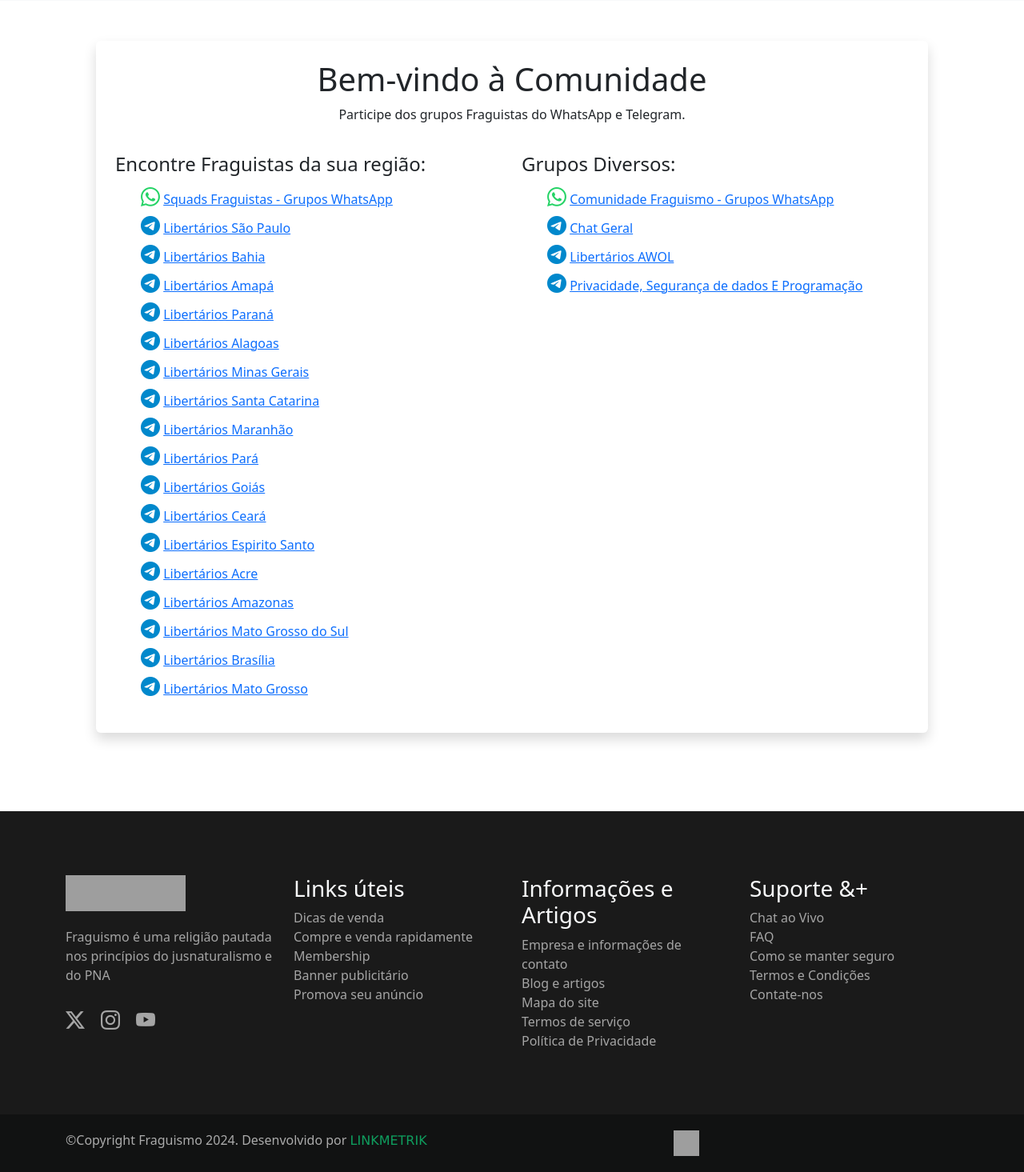
After one commit to Fraguismo-org/fraguismo, a Django app: page /members/comunidade/ in a window 1280 px wide. The commit adds this page. Shown: the part 317-1782 px from the top of the page at 80% size. Run offline with Django 4.2, Linux system fonts and the light colour scheme; some libraries are stand-ins or nearby versions; grey boxes are pictures that could not be loaded.

Commit message:
Comunidade (#24)
* Link afiliado criado

* aumentar pontuação em 2 pontos(n funcionando)

* adicionado pontuacao para referral

* Criação pagina comunidade

* Comunidades diversas adicionado

---------

Co-authored-by: alexandre-999 <alexandre.goncalves@trampay.com>
Co-authored-by: figueiredo-linkmetrik <figueiredo@linkmetrik.com>

```diff
--- /dev/null
+++ b/members/templates/members/comunidade.html
@@ -0,0 +1,117 @@
+{% extends 'base.html' %}
+
+{% block content %}
+<div class="container shadow p-4 mb-5 bg-body rounded">
+    <div class="row text-center" style="padding-bottom: 20px;">
+        <h1>Bem-vindo à Comunidade</h1>
+        <p>Participe dos grupos Fraguistas do WhatsApp e Telegram.</p>
+    </div>
+
+    <div class="row">
+        <div class="col-md-6">
+            <div class="row text-start">
+                <h4>Encontre Fraguistas da sua região:</h4>
+            </div>
+            <ul style="list-style-type: none;">
+                <li>
+                    <i class="bi bi-whatsapp" style="color: #25D366; font-size: 1.5em;"></i>
+                    <a href="https://chat.whatsapp.com/CRmI7PCabFMERP3zwpE3Kr" target="_blank">Squads Fraguistas - Grupos WhatsApp</a>
+                </li>
+
+                <li>
+                    <i class="bi bi-telegram" style="color: #0088cc; font-size: 1.5em;"></i>
+                    <a href="https://t.me/fraguismo/11292" target="_blank">Libertários São Paulo</a>
+                </li>
+                <li>
+                    <i class="bi bi-telegram" style="color: #0088cc; font-size: 1.5em;"></i>
+                    <a href="https://t.me/fraguismo/10749" target="_blank">Libertários Bahia</a>
+                </li>
+                <li>
+                    <i class="bi bi-telegram" style="color: #0088cc; font-size: 1.5em;"></i>
+                    <a href="https://t.me/fraguismo/10751" target="_blank">Libertários Amapá</a>
+                </li>
+                <li>
+                    <i class="bi bi-telegram" style="color: #0088cc; font-size: 1.5em;"></i>
+                    <a href="https://t.me/fraguismo/10801" target="_blank">Libertários Paraná</a>
+                </li>
+                <li>
+                    <i class="bi bi-telegram" style="color: #0088cc; font-size: 1.5em;"></i>
+                    <a href="https://t.me/fraguismo/10752" target="_blank">Libertários Alagoas</a>
+                </li>
+                <li>
+                    <i class="bi bi-telegram" style="color: #0088cc; font-size: 1.5em;"></i>
+                    <a href="https://t.me/fraguismo/10739" target="_blank">Libertários Minas Gerais</a>
+                </li>
+                <li>
+                    <i class="bi bi-telegram" style="color: #0088cc; font-size: 1.5em;"></i>
+                    <a href="https://t.me/fraguismo/10910" target="_blank">Libertários Santa Catarina</a>
+                </li>
+                <li>
+                    <i class="bi bi-telegram" style="color: #0088cc; font-size: 1.5em;"></i>
+                    <a href="https://t.me/fraguismo/10742" target="_blank">Libertários Maranhão</a>
+                </li>
+                <li>
+                    <i class="bi bi-telegram" style="color: #0088cc; font-size: 1.5em;"></i>
+                    <a href="https://t.me/fraguismo/10738" target="_blank">Libertários Pará</a>
+                </li>
+                <li>
+                    <i class="bi bi-telegram" style="color: #0088cc; font-size: 1.5em;"></i>
+                    <a href="https://t.me/fraguismo/10743" target="_blank">Libertários Goiás</a>
+                </li>
+                <li>
+                    <i class="bi bi-telegram" style="color: #0088cc; font-size: 1.5em;"></i>
+                    <a href="https://t.me/fraguismo/10748" target="_blank">Libertários Ceará</a>
+                </li>
+                <li>
+                    <i class="bi bi-telegram" style="color: #0088cc; font-size: 1.5em;"></i>
+                    <a href="https://t.me/fraguismo/10745" target="_blank">Libertários Espirito Santo</a>
+                </li>
+                <li>
+                    <i class="bi bi-telegram" style="color: #0088cc; font-size: 1.5em;"></i>
+                    <a href="https://t.me/fraguismo/10753" target="_blank">Libertários Acre</a>
+                </li>
+                <li>
+                    <i class="bi bi-telegram" style="color: #0088cc; font-size: 1.5em;"></i>
+                    <a href="https://t.me/fraguismo/10750" target="_blank">Libertários Amazonas</a>
+                </li>
+                <li>
+                    <i class="bi bi-telegram" style="color: #0088cc; font-size: 1.5em;"></i>
+                    <a href="https://t.me/fraguismo/10740" target="_blank">Libertários Mato Grosso do Sul</a>
+                </li>
+                <li>
+                    <i class="bi bi-telegram" style="color: #0088cc; font-size: 1.5em;"></i>
+                    <a href="https://t.me/fraguismo/10747" target="_blank">Libertários Brasília</a>
+                </li>
+                <li>
+                    <i class="bi bi-telegram" style="color: #0088cc; font-size: 1.5em;"></i>
+                    <a href="https://t.me/fraguismo/10741" target="_blank">Libertários Mato Grosso</a>
+                </li>
+            </ul>
+        </div>
+
+        <div class="col-md-6">
+            <div class="row text-start">
+                <h4>Grupos Diversos:</h4>
+            </div>
+            <ul style="list-style-type: none;">
+                <li>
+                    <i class="bi bi-whatsapp" style="color: #25D366; font-size: 1.5em;"></i>
+                    <a href="https://chat.whatsapp.com/BimnkgYeI03JlcXLEcxUBl" target="_blank">Comunidade Fraguismo - Grupos WhatsApp</a>
+                </li>
+                <li>
+                    <i class="bi bi-telegram" style="color: #0088cc; font-size: 1.5em;"></i>
+                    <a href="https://t.me/fraguismo/10769" target="_blank">Chat Geral</a>
+                </li>
+                <li>
+                    <i class="bi bi-telegram" style="color: #0088cc; font-size: 1.5em;"></i>
+                    <a href="https://t.me/fraguismo/11991" target="_blank">Libertários AWOL</a>
+                </li>
+                <li>
+                    <i class="bi bi-telegram" style="color: #0088cc; font-size: 1.5em;"></i>
+                    <a href="https://t.me/fraguismo/10756" target="_blank">Privacidade, Segurança de dados E Programação</a>
+                </li>
+            </ul>
+        </div>
+    </div>
+</div>
+{% endblock content %}
--- a/members/urls.py
+++ b/members/urls.py
@@ -13,6 +13,7 @@ urlpatterns = [
     path('logout_user/', views.logout_user, name='logout'),
     path('register_user/', views.register_user, name='register'),
     path('user_page/', views.user_page, name='user_page'),
+    path('comunidade/', views.comunidade, name='comunidade'),
 
     # URLs para redefinição de senha
     path('password-reset/', PasswordResetView.as_view(template_name='authenticate/password-reset.html'), name='password-reset'),
--- a/members/views.py
+++ b/members/views.py
@@ -29,6 +29,7 @@ def logout_user(request):
     return redirect('login')
 
 def register_user(request):
+    referrer = request.GET.get('ref', None)
     if request.method == "POST":
         user  = Users()
         user.is_fraguista = request.POST.get('fraguista', None) == 'on'
@@ -46,6 +47,18 @@ def register_user(request):
             auth_user = authenticate(request, username=user.username, password=password)
             login(request, auth_user)
             messages.success(request, ("Conta criada com sucesso!"))
+            if referrer:
+                try:
+                    referrer_profile = Profile.objects.get(user__username=referrer)
+                    LogRating.add_log_rating(referrer_profile, 2, user.id)
+                    referrer_profile.pontuacao += 2
+                    if len(ProfilePendencia.get_pendencias(referrer_profile)) == 0 and referrer_profile.is_next_level():
+                        referrer_profile.change_level()
+                    referrer_profile.save()
+                    messages.success(request, f"{referrer} ganhou 2 pontos por te indicar!")
+                except Profile.DoesNotExist:
+                    messages.warning(request, f"Usuário que gerou o link ({referrer}) não encontrado.")
+
             return redirect('https://fraguismo.org')
 
         else:
@@ -81,6 +94,10 @@ def register_user(request):
             return redirect('https://fraguismo.org')
 
     return render(request, 'authenticate/register_user.html')
+
+
+def comunidade(request):
+    return render(request, 'members/comunidade.html')
 
 
 @login_required
```
Also changed, not shown: members/templates/members/user_page.html (+18 -15 lines).
